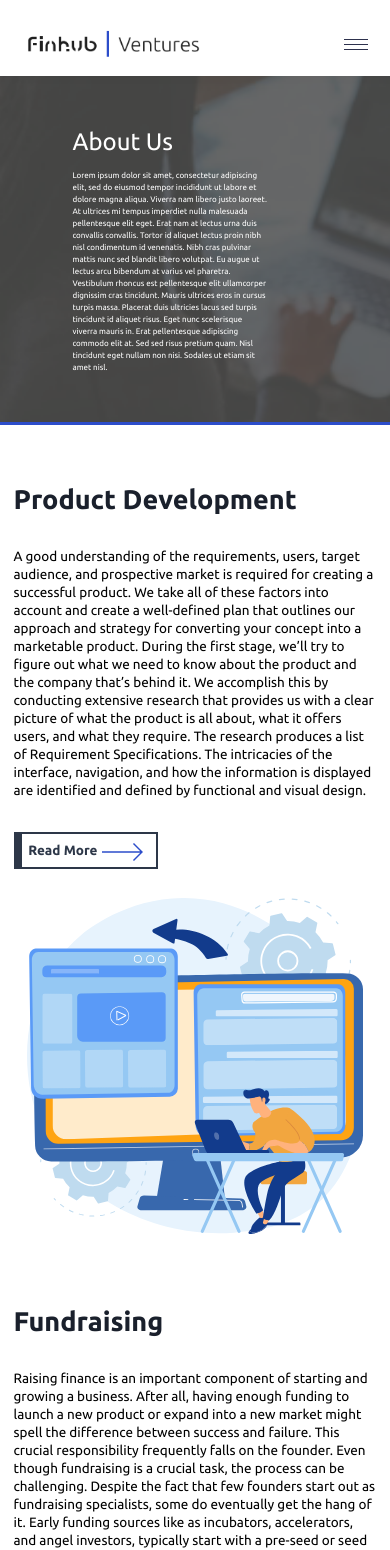
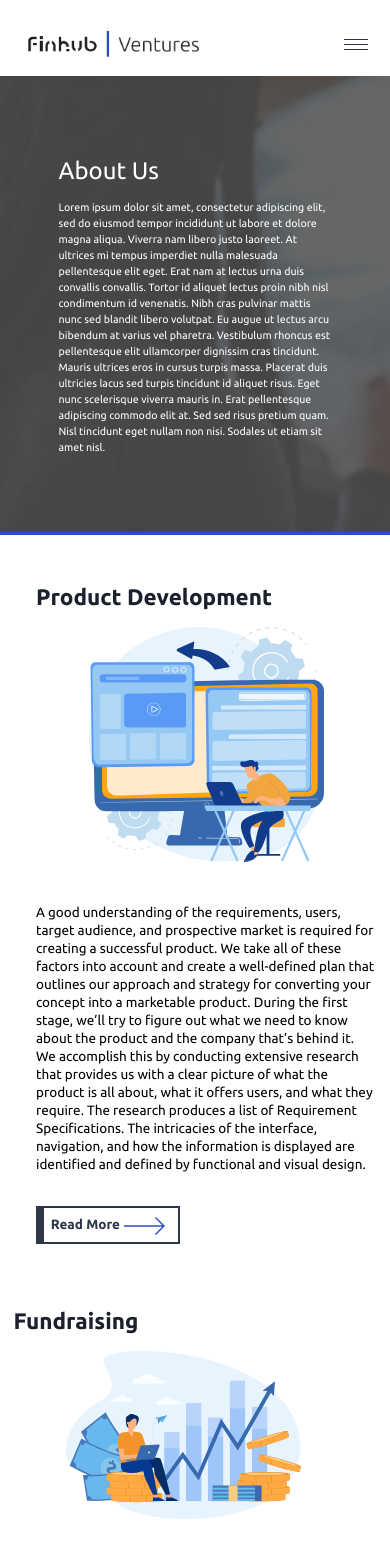
Before and after one commit to blry/fh, a Next.js app: page /about in a window 390 px wide. Shown: the top 1550 px of the page. Built offline with nearby package versions, Linux system fonts and the light colour scheme.

Commit message:
Responsive bag

```diff
--- a/src/feature/VerticalFeatureRow.tsx
+++ b/src/feature/VerticalFeatureRow.tsx
@@ -15,7 +15,7 @@ type IVerticalFeatureRowProps = {
 };
 
 const VerticalFeatureRow = (props: IVerticalFeatureRowProps) => {
-  const verticalFeatureClass = className('mt-10', 'flex', 'flex-wrap', {
+  const verticalFeatureClass = className('mt-10', 'flex', {
     'flex-row-reverse': props.reverse,
   });
 
@@ -51,11 +51,7 @@ const VerticalFeatureRow = (props: IVerticalFeatureRowProps) => {
 
   return (
     <div className={verticalFeatureClass}>
-      <div
-        className={`flex flex-col ${
-          props.reverse ? 'sm:flex-row-reverse' : 'sm:flex-row'
-        }`}
-      >
+      <div className="flex mr-5">
         <div className="sm:w-5 verticalFutureRow-imgCont">
           <img
             src="/assets/images/symbol.svg"
@@ -64,17 +60,24 @@ const VerticalFeatureRow = (props: IVerticalFeatureRowProps) => {
             style={styles.img}
           />
         </div>
-        <div className="w-full sm:w-2/3 text-left sm:px-9 pt-2">
+      </div>
+      <div className="flex flex-col">
+        <div className="">
           <h3
-            className="text-2xl text-gray-900 font-semibold"
+            className="text-xl sm:text-2xl text-gray-900 font-semibold"
             style={styles.title}
           >
             {props.title}
           </h3>
           <span style={styles.span}></span>
-          <div className="mt-6 text-sm text-black leading-4">
+        </div>
+        <div
+          className={`flex flex-col-reverse ${
+            props.reverse ? 'md:flex-row-reverse' : 'md:flex-row'
+          }`}
+        >
+          <div className="mt-6 sm:mr-14 md:w-3/5 text-sm text-black leading-4">
             {props.description}
-          </div>
             <div style={styles.button}>
               <Link href={encodeURIComponent(props.link!)} passHref={true}>
                 <a className="float-right text-gray-800 w-32 flex text-sm font-bold border-2 p-1.5 mr-4 mt-4 border-l-8 border-gray-800 modal-contactus-send-button">
@@ -87,11 +90,17 @@ const VerticalFeatureRow = (props: IVerticalFeatureRowProps) => {
                 </a>
               </Link>
             </div>
+          </div>
+          <div className="p-3 lg:h-56 flex items-center justify-center">
+            <img
+              src={`${router.basePath}${props.image}`}
+              alt={props.imageAlt}
+              style={{ maxWidth: '75%' }}
+            />
+          </div>
+        </div>
+        <div>
           <span id={props.falseElem}></span>
-        </div>
-
-        <div className="w-full sm:w-1/3 p-3 flex items-center">
-          <img src={`${router.basePath}${props.image}`} alt={props.imageAlt} />
         </div>
       </div>
     </div>
--- a/src/layout/Section.tsx
+++ b/src/layout/Section.tsx
@@ -46,7 +46,7 @@ const Section = (props: ISectionProps) => {
   return (
     <div
       className={`max-w-screen-lg mx-auto px-3 ${
-        props.yPadding ? props.yPadding : 'py-16'
+        props.yPadding ? props.yPadding : 'py-6'
       }`}
     >
       {(props.title || props.description) && (
--- a/src/pages/imprint.tsx
+++ b/src/pages/imprint.tsx
@@ -17,7 +17,7 @@ const Imprint = () => {
     <>
       <Banner title="Imprint" />
       <div className="flex md:flex-row flex-col justify-center align-center md:justify-evenly mt-16 mb-32 lg:ml-12 xl:ml-32 pl-3">
-        <div className="flex items-center mb-12 md:mb-0">
+        <div className="flex items-center md:mb-0">
           <img src="/icons/icon-f.svg" alt="logo" className="h-12" />
           <span style={styles.span} className="ml-12 mr-12"></span>
           <div style={styles.textContainer}>
@@ -29,9 +29,9 @@ const Imprint = () => {
             <div>Address: Beatrixgasse 27-2-15, 1030 Wien, Austria</div>
           </div>
         </div>
-        <div className="flex items-center w-full md:w-64 mt-12 md:mt-0">
+        <div className="flex items-center w-full md:w-72 mt-12 md:mt-0">
           <img src="/icons/icon-person.svg" alt="person" className="h-10" />
-          <span style={styles.span} className="ml-9 mr-9"></span>
+          <span style={styles.span} className="ml-9 mr-11"></span>
           <div style={styles.textContainer}>
             <div>
               <div>Vitali Chebanu, </div>
--- a/src/styles/global.css
+++ b/src/styles/global.css
@@ -89,8 +89,12 @@ body {
   .teamBannerContent {
     flex-direction: column !important;
   }
+  .teamBannerContainer {
+    height: 400px !important;
+  }
   .teamBannerText {
-    font-size: 6pt !important;
+    width: 70vw !important;
+    margin-right: unset !important;
   }
   .teamManagementItem-container {
     flex-direction: column !important;
@@ -141,7 +145,9 @@ body {
     width: unset !important;
   }
   .teamBannerContainer {
-    height: 350px !important;
+    height: 460px !important;
+  }
+  .teamBannerText {
   }
 }
 
--- a/src/templates/TeamExtension.tsx
+++ b/src/templates/TeamExtension.tsx
@@ -8,7 +8,7 @@ const styles = {
     flexWrap: 'wrap',
   },
   containerElement: {
-    marginBottom: '90px',
+    marginBottom: '35px',
   },
   itemTitle: {
     marginLeft: '10px',
@@ -77,7 +77,7 @@ const TeamExtension = () => {
               </div>
             </div>
           </div>
-          <div style={styles.containerElement}>
+          <div style={styles.containerElement} className="w-full md:w-1/2">
             <div className="flex">
               <img
                 src={`${router.basePath}/assets/images/ul_elem.svg`}
@@ -114,7 +114,7 @@ const TeamExtension = () => {
               </div>
             </div>
           </div>
-          <div style={styles.containerElement}>
+          <div style={styles.containerElement} className="w-full md:w-1/2">
             <div className="flex">
               <img
                 src={`${router.basePath}/assets/images/ul_elem.svg`}
@@ -152,7 +152,7 @@ const TeamExtension = () => {
             </div>
           </div>
 
-          <div style={styles.containerElement}>
+          <div style={styles.containerElement} className="w-full md:w-1/2">
             <div className="flex">
               <img
                 src={`${router.basePath}/assets/images/ul_elem.svg`}
```
Lines whose indentation alone changed are shown as unchanged.
